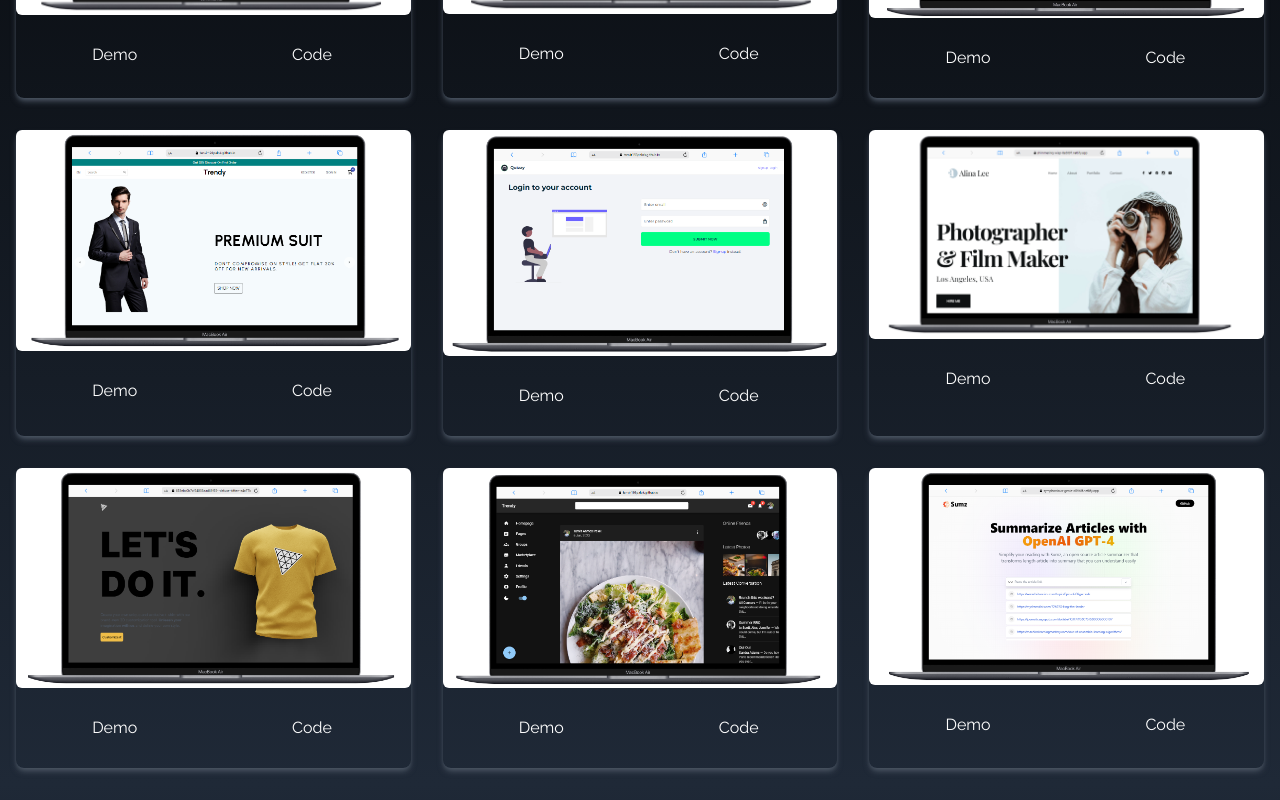
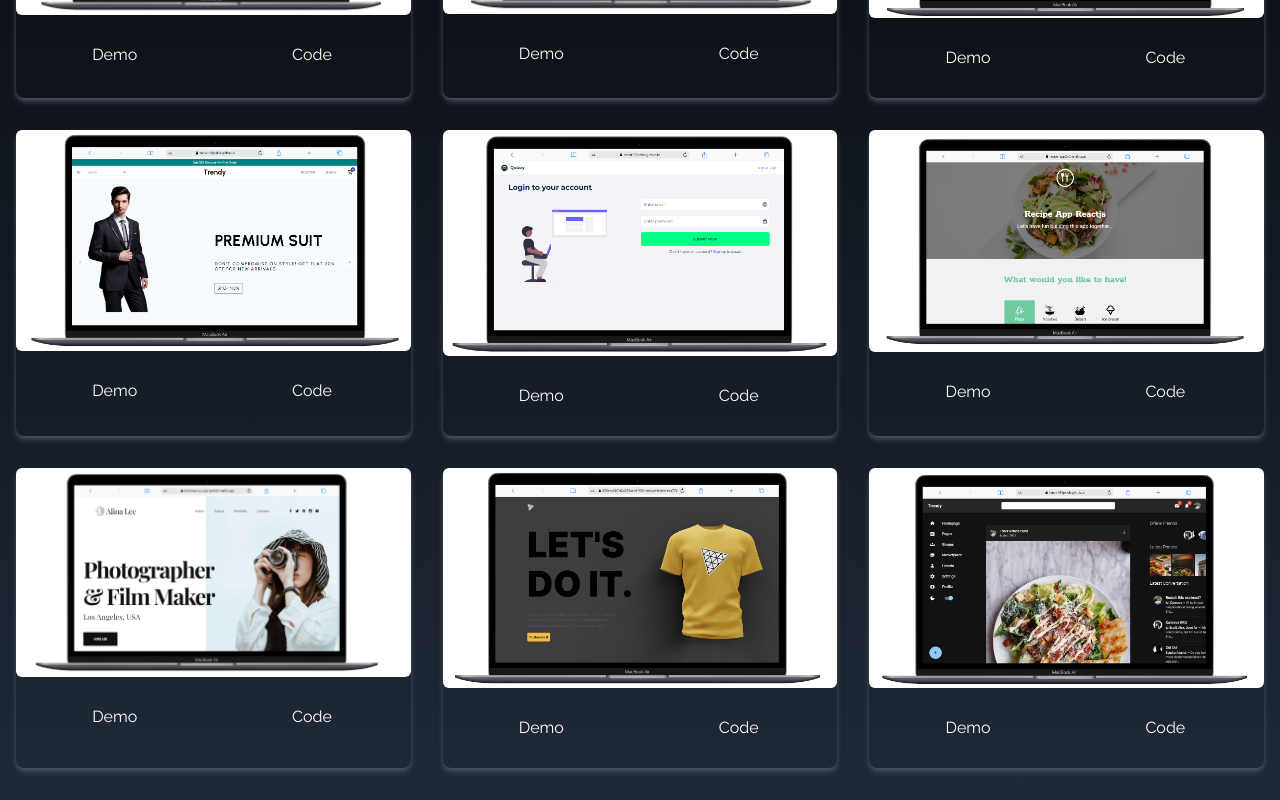
Before and after one commit to tanvir193palok/Portfolio_Website, a React (Create React App) app: page / in a window 1280 px wide. Shown: the part 2200-3000 px from the top of the page. Built offline with nearby package versions, Linux system fonts and the light colour scheme; no server answers.

Commit message:
Added new project information

```diff
--- a/src/components/Portfolio.jsx
+++ b/src/components/Portfolio.jsx
@@ -8,6 +8,7 @@ import Project6 from "../assets/portfolio/Project-6.png";
 import Project7 from "../assets/portfolio/Project7.jpg";
 import Project8 from "../assets/portfolio/Project8.jpg";
 import Project9 from "../assets/portfolio/Project9.jpg";
+import Project10 from "../assets/portfolio/Project10.png";
 import { motion, useInView } from "framer-motion";
 import { useRef } from "react";
 import { CursorContext } from "./context/CursorContext";
@@ -63,30 +64,36 @@ const Portfolio = () => {
     },
     {
       id: 6,
+      src: Project10,
+      liveUrl: "https://recipe-app2x4.netlify.app/",
+      gitUrl: "https://github.com/tanvir193palok/Recipe_App",
+    },
+    {
+      id: 7,
       src: Project6,
       liveUrl: "https://shimmering-wisp-8a5007.netlify.app/",
       gitUrl: "https://github.com/tanvir193palok/PixelHarmony",
     },
     {
-      id: 7,
+      id: 8,
       src: Project3,
       liveUrl:
         "https://653ebc0b7cf24033aad61f55--deluxe-kitten-e4a77b.netlify.app/",
       gitUrl: "https://github.com/tanvir193palok/ThreeJS-Project",
     },
     {
-      id: 8,
+      id: 9,
       src: Project4,
       liveUrl: "https://tanvir193palok.github.io/MaterialUI-Project/",
       gitUrl: "https://github.com/tanvir193palok/MaterialUI-Project",
     },
-    {
-      id: 9,
-      src: Project5,
-      liveUrl: "https://symphonious-genie-d5fd8f.netlify.app/",
-      gitUrl:
-        "https://github.com/tanvir193palok/Summarizer/tree/main/ai_summarizer",
-    },
+    // {
+    //   id: 10,
+    //   src: Project5,
+    //   liveUrl: "https://symphonious-genie-d5fd8f.netlify.app/",
+    //   gitUrl:
+    //     "https://github.com/tanvir193palok/Summarizer/tree/main/ai_summarizer",
+    // },
   ];
 
   return (
```
Also changed, not shown: src/assets/portfolio/Project10.png (added).
